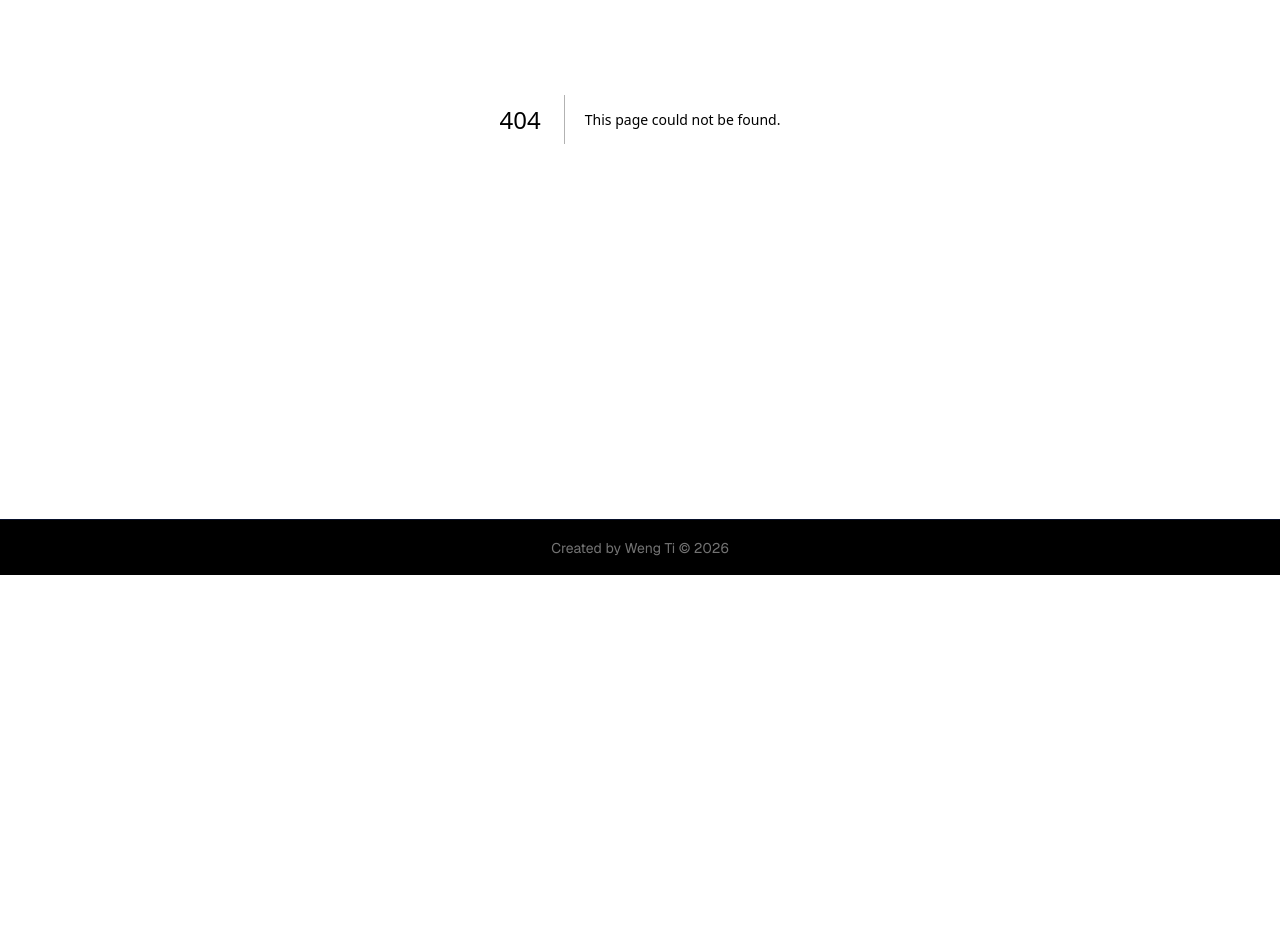
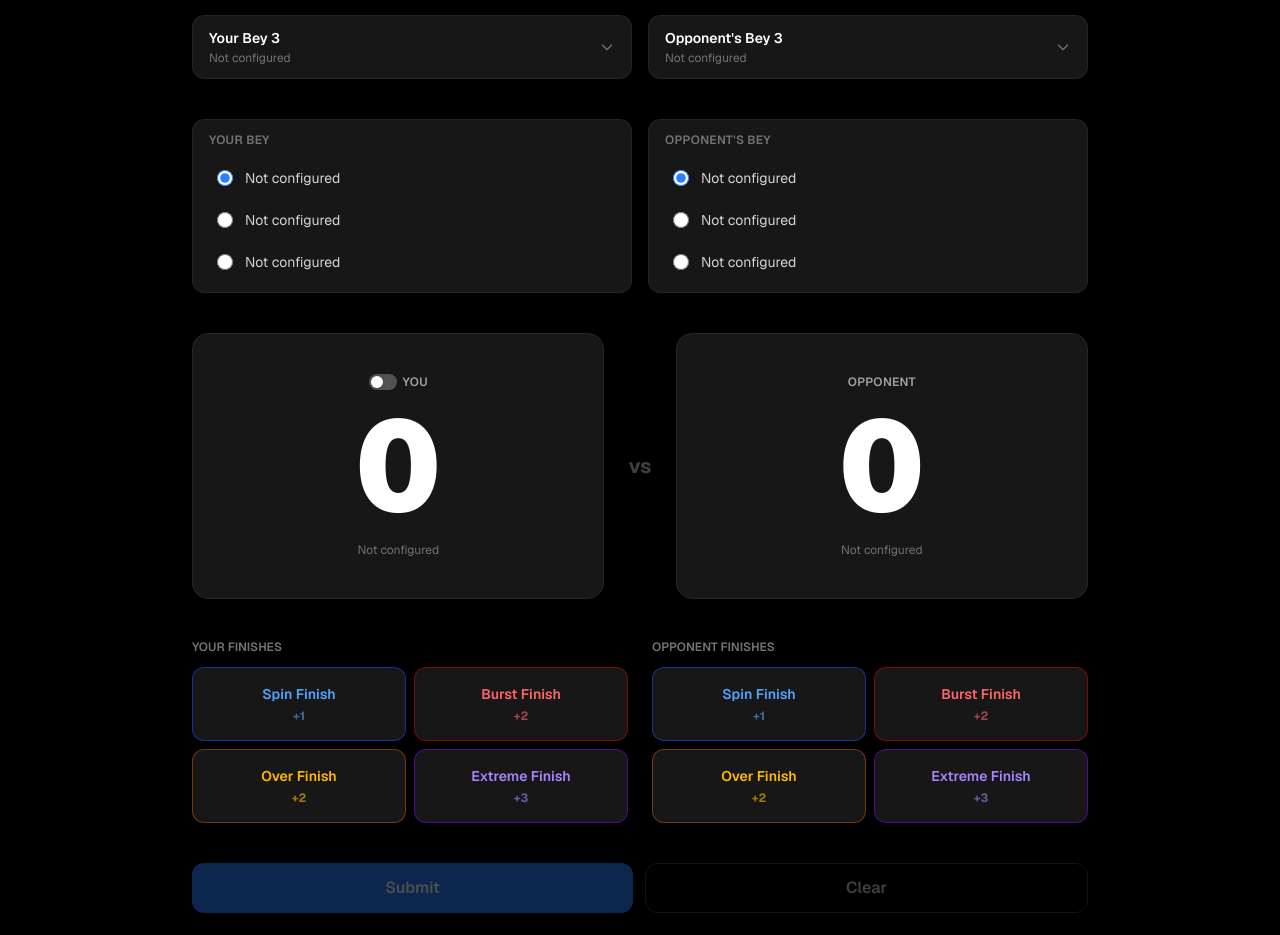
Before and after one commit to wengti/x-tracker, a Next.js app in the folder frontend/: page /3vs3 in a window 1280 px wide. Before the commit this address had no page. Shown: the part 337-1272 px from the top of the page. Before the commit the page ends 912 px from the top, so only its background shows below. Built offline with nearby package versions, Linux system fonts and the light colour scheme.

Commit message:
added 3v3 pages with duplicated part being checked

```diff
--- /dev/null
+++ b/frontend/src/app/3vs3/page.tsx
@@ -0,0 +1,151 @@
+'use client'
+
+import { useState } from "react";
+import Scoreboard from "@/components/Scoreboard";
+import FinishButtons from "@/components/FinishButtons";
+import BeySetupPanel from "@/components/BeySetupPanel";
+import BeyPicker from "@/components/BeyPicker";
+import { type BeySetup, DEFAULT_BEY_SETUP, getBeyName, findDuplicateParts } from "@/types/bey";
+
+type Score = { you: number; opponent: number };
+
+const EMPTY_SETUPS = (): BeySetup[] => [
+  { ...DEFAULT_BEY_SETUP },
+  { ...DEFAULT_BEY_SETUP },
+  { ...DEFAULT_BEY_SETUP },
+];
+
+export default function ThreeVsThreePage() {
+  const [score, setScore] = useState<Score>({ you: 0, opponent: 0 });
+  const [isYourFriend, setIsYourFriend] = useState(false);
+  const [youSetups, setYouSetups] = useState<BeySetup[]>(EMPTY_SETUPS());
+  const [opponentSetups, setOpponentSetups] = useState<BeySetup[]>(EMPTY_SETUPS());
+  const [selectedYouBey, setSelectedYouBey] = useState(0);
+  const [selectedOpponentBey, setSelectedOpponentBey] = useState(0);
+
+  const youDuplicates = findDuplicateParts(youSetups);
+  const opponentDuplicates = findDuplicateParts(opponentSetups);
+
+  function updateYouSetup(index: number, setup: BeySetup) {
+    setYouSetups((prev) => prev.map((s, i) => (i === index ? setup : s)));
+  }
+
+  function updateOpponentSetup(index: number, setup: BeySetup) {
+    setOpponentSetups((prev) => prev.map((s, i) => (i === index ? setup : s)));
+  }
+
+  function addPoints(side: "you" | "opponent", points: number) {
+    setScore((prev) => ({ ...prev, [side]: prev[side] + points }));
+  }
+
+  function handleSubmit() {
+    // TODO: send 3v3 match result and 1v1 match results to backend
+    setScore({ you: 0, opponent: 0 });
+  }
+
+  function handleClear() {
+    setScore({ you: 0, opponent: 0 });
+  }
+
+  return (
+    <main className="flex flex-1 flex-col items-center px-6 py-10">
+      <div className="w-full max-w-4xl space-y-10">
+
+        {/* Page heading */}
+        <div>
+          <h1 className="text-2xl font-bold tracking-tight text-white">
+            3 <span className="text-blue-400">vs</span> 3
+          </h1>
+          <p className="mt-1 text-sm text-neutral-500">Record your 3v3 matchups</p>
+        </div>
+
+        {/* 1. Bey Setups */}
+        <section aria-label="Bey Setups">
+          <div className="grid grid-cols-1 gap-4 sm:grid-cols-2">
+            <div className="space-y-4">
+              {youSetups.map((setup, i) => (
+                <BeySetupPanel
+                  key={i}
+                  label={`Your Bey ${i + 1}`}
+                  setup={setup}
+                  onSetupChange={(s) => updateYouSetup(i, s)}
+                  duplicateParts={youDuplicates}
+                />
+              ))}
+            </div>
+            <div className="space-y-4">
+              {opponentSetups.map((setup, i) => (
+                <BeySetupPanel
+                  key={i}
+                  label={`Opponent's Bey ${i + 1}`}
+                  setup={setup}
+                  onSetupChange={(s) => updateOpponentSetup(i, s)}
+                  duplicateParts={opponentDuplicates}
+                />
+              ))}
+            </div>
+          </div>
+        </section>
+
+        {/* 2. Bey Selection */}
+        <section aria-label="Bey Selection">
+          <div className="grid grid-cols-1 gap-4 sm:grid-cols-2">
+            <BeyPicker
+              label="Your Bey"
+              setups={youSetups}
+              selectedIndex={selectedYouBey}
+              onSelect={setSelectedYouBey}
+            />
+            <BeyPicker
+              label="Opponent's Bey"
+              setups={opponentSetups}
+              selectedIndex={selectedOpponentBey}
+              onSelect={setSelectedOpponentBey}
+            />
+          </div>
+        </section>
+
+        {/* 3. Scoreboard */}
+        <section aria-label="Scoreboard">
+          <Scoreboard
+            youScore={score.you}
+            opponentScore={score.opponent}
+            isYourFriend={isYourFriend}
+            onToggleYourFriend={() => setIsYourFriend((v) => !v)}
+            youBeyName={getBeyName(youSetups[selectedYouBey])}
+            opponentBeyName={getBeyName(opponentSetups[selectedOpponentBey])}
+          />
+        </section>
+
+        {/* 4. Finish Buttons */}
+        <section aria-label="Finish Buttons">
+          <div className="grid grid-cols-2 gap-3 sm:gap-6">
+            <FinishButtons side="you" onFinish={(pts) => addPoints("you", pts)} />
+            <FinishButtons side="opponent" onFinish={(pts) => addPoints("opponent", pts)} />
+          </div>
+        </section>
+
+        {/* 5. Submit / Clear */}
+        <section aria-label="Actions">
+          <div className="flex gap-3">
+            <button
+              disabled={score.you === 0 && score.opponent === 0}
+              onClick={handleSubmit}
+              className="flex-1 rounded-xl bg-blue-500 py-3 font-semibold text-white transition-all hover:bg-blue-400 active:scale-95 disabled:cursor-not-allowed disabled:opacity-30"
+            >
+              Submit
+            </button>
+            <button
+              disabled={score.you === 0 && score.opponent === 0}
+              onClick={handleClear}
+              className="flex-1 rounded-xl border border-neutral-700 py-3 font-semibold text-neutral-300 transition-all hover:border-neutral-500 hover:text-white active:scale-95 disabled:cursor-not-allowed disabled:opacity-30"
+            >
+              Clear
+            </button>
+          </div>
+        </section>
+
+      </div>
+    </main>
+  );
+}
--- a/frontend/src/components/BeySetupPanel.tsx
+++ b/frontend/src/components/BeySetupPanel.tsx
@@ -12,10 +12,32 @@ type Props = {
   label: string;
   setup: BeySetup;
   onSetupChange: (setup: BeySetup) => void;
+  duplicateParts?: Set<string>;
 };
 
-export default function BeySetupPanel({ label, setup, onSetupChange }: Props) {
+const FIELD_LABELS: Partial<Record<keyof BeySetup, string>> = {
+  blade: "Blade",
+  ratchet: "Ratchet",
+  bit: "Bit",
+  lockChip: "Lock Chip",
+  metalBlade: "Metal Blade",
+  assistBlade: "Assist Blade",
+  overBlade: "Over Blade",
+};
+
+function getDuplicatedLabels(setup: BeySetup, duplicateParts: Set<string>): string[] {
+  const fields: (keyof BeySetup)[] = setup.isCX
+    ? ["lockChip", "metalBlade", "assistBlade", "overBlade", "ratchet", "bit"]
+    : ["blade", "ratchet", "bit"];
+  return fields
+    .filter((f) => setup[f] && duplicateParts.has(`${f}:${setup[f]}`))
+    .map((f) => FIELD_LABELS[f]!);
+}
+
+export default function BeySetupPanel({ label, setup, onSetupChange, duplicateParts }: Props) {
   const [isOpen, setIsOpen] = useState(false);
+  const duplicatedLabels = duplicateParts ? getDuplicatedLabels(setup, duplicateParts) : [];
+  const hasDuplicates = duplicatedLabels.length > 0;
 
   function update<K extends keyof BeySetup>(field: K, value: BeySetup[K]) {
     onSetupChange({ ...setup, [field]: value });
@@ -27,7 +49,7 @@ export default function BeySetupPanel({ label, setup, onSetupChange }: Props) {
   const summary = summaryParts.filter(Boolean).join(" ") || "Not configured";
 
   return (
-    <div className="rounded-xl border border-neutral-800 bg-neutral-900">
+    <div className={`rounded-xl border bg-neutral-900 ${hasDuplicates ? "border-amber-600/60" : "border-neutral-800"}`}>
 
       {/* Accordion header */}
       <button
@@ -40,7 +62,9 @@ export default function BeySetupPanel({ label, setup, onSetupChange }: Props) {
         <div>
           <p className="text-sm font-semibold text-white">{label}</p>
           {!isOpen && (
-            <p className="mt-0.5 text-xs text-neutral-500">{summary}</p>
+            <p className={`mt-0.5 text-xs ${hasDuplicates ? "text-amber-500" : "text-neutral-500"}`}>
+              {hasDuplicates ? `Duplicate: ${duplicatedLabels.join(", ")}` : summary}
+            </p>
           )}
         </div>
         <svg
@@ -59,6 +83,12 @@ export default function BeySetupPanel({ label, setup, onSetupChange }: Props) {
       {/* Expanded content */}
       {isOpen && (
         <div className="space-y-4 border-t border-neutral-800 px-4 py-4">
+
+          {hasDuplicates && (
+            <p className="text-xs text-amber-500">
+              Duplicate parts detected: {duplicatedLabels.join(", ")}
+            </p>
+          )}
 
           {/* isCX toggle */}
           <div className="flex items-center gap-2">
--- a/frontend/src/components/NavLinks.tsx
+++ b/frontend/src/components/NavLinks.tsx
@@ -5,6 +5,7 @@ import { usePathname } from "next/navigation";
 
 const links = [
   { href: "/1vs1", label: "1 vs 1" },
+  { href: "/3vs3", label: "3 vs 3" },
 ];
 
 export default function NavLinks() {
--- a/frontend/src/types/bey.ts
+++ b/frontend/src/types/bey.ts
@@ -19,6 +19,32 @@ export function getBeyName(setup: BeySetup): string {
   return parts.filter(Boolean).join(" ") || "Not configured";
 }
 
+// Returns "field:value" strings for parts that appear in more than one setup.
+// Ratchet and bit are always checked; blade vs CX parts depend on setup type.
+export function findDuplicateParts(setups: BeySetup[]): Set<string> {
+  const counts = new Map<string, number>();
+  for (const setup of setups) {
+    const entries: [keyof BeySetup, string][] = [
+      ["ratchet", setup.ratchet],
+      ["bit", setup.bit],
+      ...(setup.isCX
+        ? ([
+            ["lockChip", setup.lockChip],
+            ["metalBlade", setup.metalBlade],
+            ["assistBlade", setup.assistBlade],
+            ["overBlade", setup.overBlade],
+          ] as [keyof BeySetup, string][])
+        : ([["blade", setup.blade]] as [keyof BeySetup, string][])),
+    ];
+    for (const [field, value] of entries) {
+      if (!value) continue;
+      const key = `${field}:${value}`;
+      counts.set(key, (counts.get(key) ?? 0) + 1);
+    }
+  }
+  return new Set([...counts.entries()].filter(([, n]) => n > 1).map(([k]) => k));
+}
+
 export const DEFAULT_BEY_SETUP: BeySetup = {
   isCX: false,
   lockChip: "",
```
Also changed, not shown: 1 other file (tests, documents, lock files or other folders).
